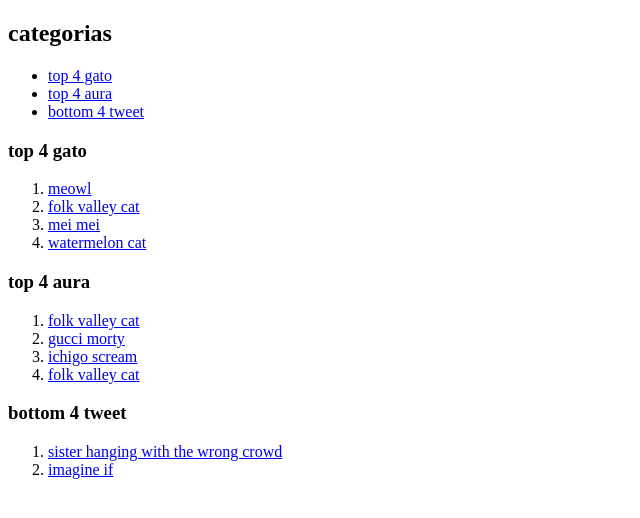
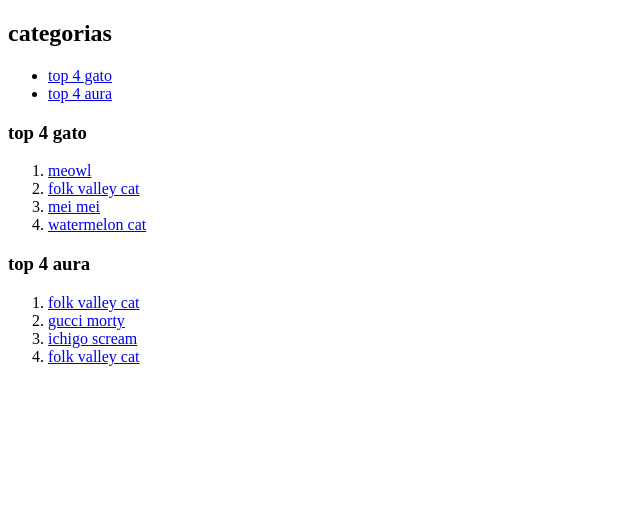
Before and after one commit to malvadaoviolento/web, a plain HTML site: page atividade10/index.html in a window 1280 px wide. Shown: the whole page, without its empty margins (0-640 px from the left). Drawn offline with Linux system fonts and the light colour scheme.

Commit message:
Removido conteudo duvidoso

```diff
--- a/atividade10/index.html
+++ b/atividade10/index.html
@@ -12,7 +12,6 @@
 
 			<li> <a href="#gato"> top 4 gato </a> </li>
 			<li> <a href="#aura"> top 4 aura </a> </li>
-			<li> <a href="#tweet"> bottom 4 tweet </a> </li>
 
 			</ul>
 
@@ -43,16 +42,5 @@
 
 			</ol>
 		</section>
-
-		<section>
-			<h1 id="tweet"> bottom 4 tweet </h1>
-
-			<ol>
-
-			<li> <a href="../img/worstofalltime.jpeg"> sister hanging with the wrong crowd </a> </li>
-			<li> <a href="../img/imagineif.jpeg"> imagine if </a> </li>
-
-			</ol>
-		</section>
 	</body>
 </html>
```
Also changed, not shown: img/imagineif.jpeg (deleted), img/worstofalltime.jpeg (deleted).
